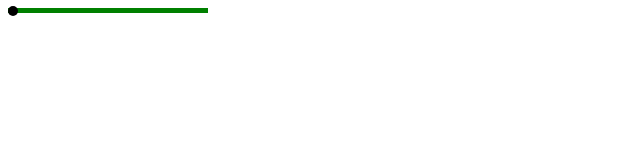
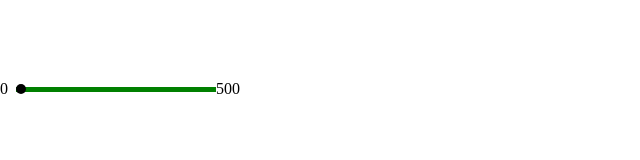
Before and after one commit to ShadowFlade/slider, a website built with webpack: page index.html in a window 1280 px wide. Shown: the whole page, without its empty margins (0-640 px from the left). Built offline with nearby package versions, Linux system fonts and the light colour scheme.

Commit message:
made tooltip,min and max limits,twitstedalloptions

```diff
--- a/index.html
+++ b/index.html
@@ -10,6 +10,10 @@
     <link rel="stylesheet" href="style.css" />
   </head>
   <body>
-    <div id="slider">Show</div>
+    <br />
+    <br />
+    <br />
+    <br />
+    <div id="slider"></div>
   </body>
 </html>
--- a/style.css
+++ b/style.css
@@ -1,3 +1,6 @@
+#slider {
+  position: relative;
+}
 .slider {
   background-color: aqua;
   position: relative;
@@ -22,3 +25,28 @@
   top: 50%;
   transform: translate(0, -50%);
 }
+.minmaxbox {
+  width: 100%;
+  display: flex;
+  justify-content: space-between;
+}
+
+.slider-container {
+  width: auto;
+  display: flex;
+  align-items: center;
+}
+
+.tooltip {
+  position: absolute;
+  left: 50%;
+  transform: translateX(-50%);
+  top: -210%;
+  border-radius: 50%;
+  margin-bottom: 15px;
+  width: 10px;
+  height: 10px;
+  background-color: transparent;
+  width: 20px;
+  height: 20px;
+}
--- a/ts-src/app.ts
+++ b/ts-src/app.ts
@@ -7,7 +7,7 @@ import Pres from './pres'
 class App {
   constructor(item, options) {
     this._model = new Model(options, item)
-    this._pres = new Pres(this._model)
+    this._pres = new Pres(this._model, this._model.getItem())
     this._view = new View(this._pres, options, item, this._model)
 
     this._pres.getView(this._view)
--- a/ts-src/jquery.slider.ts
+++ b/ts-src/jquery.slider.ts
@@ -30,6 +30,8 @@ interface JQuery {
       {
         'background-color': 'green',
         color: 'red',
+        max: 500,
+        min: 0,
       },
       options
     )
--- a/ts-src/model.ts
+++ b/ts-src/model.ts
@@ -6,6 +6,9 @@ interface InnerOptions {
   position: string
   stepSize: number
   toolTip: boolean
+  max: number
+  min: number
+  maxMinDifference: number
 }
 
 interface ICoords {
@@ -16,7 +19,12 @@ interface ICoords {
   yMin: number
   yMax: number
   progress: number
+  stepSize: number
+  value: number
   caller: string
+  valuePerPx: number
+  max: number
+  min: number
 }
 // interface IType {
 //   single: string
@@ -31,10 +39,6 @@ class Model extends EventMixin {
   private _sliderHandle: Element
 
   private _item: Element
-
-  // public _options: object
-  public template =
-    "<div class='slider' id='x'><div class='slider-range'></div><div class='slider-handle'></div></div>"
 
   modifiable_options: Array<string> = [
     'width',
@@ -53,12 +57,28 @@ class Model extends EventMixin {
   coords: ICoords = {
     x: 0,
     xMin: 0,
-    xMax: 200,
+    xMax: 0,
     y: 0,
     yMin: 0,
     yMax: 0,
     progress: 0,
+    stepSize: 0,
+    value: 0,
     caller: '',
+    max: 0,
+    min: 0,
+    valuePerPx: 1,
+  }
+
+  public _innerOptions: InnerOptions = {
+    className: 'slider',
+    position: 'horizontal',
+    type: 'single',
+    stepSize: 50,
+    toolTip: false,
+    max: 0,
+    min: 0,
+    maxMinDifference: 0,
   }
 
   validate(data) {
@@ -75,17 +95,10 @@ class Model extends EventMixin {
     }
     this.coords.caller = 'model' // TODO this shouldnt be here,have to think of a better way
     this.validate(this.coords)
+    this.coords.value = this.coords.x * this.coords.valuePerPx
     this.trigger('handleMoved', this.coords)
 
     return this.coords
-  }
-
-  public _innerOptions: InnerOptions = {
-    className: 'slider',
-    position: 'horizontal',
-    type: 'single',
-    stepSize: 1,
-    toolTip: false,
   }
 
   constructor(options, item) {
@@ -93,16 +106,22 @@ class Model extends EventMixin {
     // this._options = options
     this._item = item
     this.initOptions(options)
+    console.log(options, ':options from constructor')
   }
 
   initOptions(options) {
     for (const option in options) {
       if (this.modifiable_options.includes(option)) {
         this.options[option] = options[option]
-      } else if (this.unmodifiable_options.includes(option)) {
+      } else {
         this._innerOptions[option] = options[option]
       }
     }
+    this.coords.xMax = this.options.width
+    this._innerOptions.maxMinDifference =
+      this._innerOptions.max - this._innerOptions.min
+    const diff = this._innerOptions.maxMinDifference
+    this.coords.valuePerPx = diff / this.options.width
   }
 
   public getOption(option: string) {
@@ -113,10 +132,14 @@ class Model extends EventMixin {
     return this.options
   }
 
-  public setOptions(object) {
-    Object.assign(this._innerOptions, object)
+  public getSettings() {
     return this._innerOptions
   }
+
+  // public setOptions(object) {
+  //   Object.assign(this._innerOptions, object)
+  //   return this._innerOptions
+  // }
 
   public getItem() {
     return this._item
--- a/ts-src/pres.ts
+++ b/ts-src/pres.ts
@@ -3,6 +3,7 @@ import Model from './model'
 import View from './view'
 // import {ICoords} from './model'
 class Pres extends EventMixin {
+  _item: HTMLElement
   _slider: HTMLElement
 
   _sliderRange: HTMLElement
@@ -15,21 +16,39 @@ class Pres extends EventMixin {
 
   pxOptions: Array<string> = ['height', 'width']
 
-  constructor(model) {
+  constructor(model, item) {
     super()
     this._model = model
+    this._item = item
   }
 
   getView(view): void {
     this._view = view
     view.on('optionsRequired', this.getOptions.bind(this))
-    view.on('built', this.sendItems.bind(this))
   }
 
   makeSlider(behavior) {
-    const slider = document.createElement('slider')
-    const range = document.createElement('slider-range')
-    const handle = document.createElement('slider-handle')
+    const container = document.createElement('div')
+    container.classList.add('slider-container')
+    // const sliderWrap=document.createElement('div')
+    // sliderWrap.classList.add('slider-wrap')
+    const slider = document.createElement('div')
+    slider.classList.add('slider')
+    const range = document.createElement('div')
+    range.classList.add('slider-range')
+    const handle = document.createElement('div')
+    handle.classList.add('slider-handle')
+    const tool = document.createElement('div')
+    tool.classList.add('tooltip')
+    handle.append(tool)
+    const min = document.createElement('span')
+    min.style.transform = 'translateX(-100%)'
+    min.classList.add('slider-min')
+    const max = document.createElement('span')
+    max.classList.add('slider-max')
+    container.append(min)
+    container.append(slider)
+    container.append(max)
     slider.appendChild(range)
     slider.appendChild(handle)
     if (behavior.type !== 'single') {
@@ -37,12 +56,20 @@ class Pres extends EventMixin {
       handle.after(clone)
       slider.appendChild(range)
     }
-    return slider
+    min.textContent = behavior.min
+    max.textContent = behavior.max
+    console.log(behavior)
+
+    return container
   }
   init() {
     const options = this.convertOptions(this._model.getOptions())
-    const behavior = this._model._innerOptions
-    this._view.show(this.makeSlider(behavior), options)
+    const behavior = this._model.getSettings()
+    const sliderObject = this._view.show(this.makeSlider(behavior), options)
+    const { slider, range, handle } = sliderObject
+    this._slider = slider
+    this._sliderRange = range
+    this._sliderHandle = handle
   }
 
   convertOptions(options: object) {
@@ -56,37 +83,6 @@ class Pres extends EventMixin {
       }
     }
     return newOptions
-  }
-
-  sendItems(): object {
-    // console.log(this, ': this from pres')
-    const items = this.fetchItems()
-    this._view.items = items
-    return items
-  }
-
-  fetchItems(): object {
-    const item = this._model.getItem()
-    this._slider = Array.from(
-      item.getElementsByClassName(
-        this._model._innerOptions.className
-      ) as HTMLCollectionOf<HTMLElement>
-    )[0]
-    this._sliderRange = Array.from(
-      item.getElementsByClassName(
-        `${this._model._innerOptions.className}-range`
-      ) as HTMLCollectionOf<HTMLElement>
-    )[0]
-    this._sliderHandle = Array.from(
-      item.getElementsByClassName(
-        `${this._model._innerOptions.className}-handle`.trim()
-      ) as HTMLCollectionOf<HTMLElement>
-    )[0]
-    return {
-      slider: this._slider,
-      range: this._sliderRange,
-      handle: this._sliderHandle,
-    }
   }
 
   onMouseDown(): void {
--- a/ts-src/view.ts
+++ b/ts-src/view.ts
@@ -10,6 +10,7 @@ class View extends EventMixin {
   _sliderRange: HTMLElement
 
   _sliderHandle: HTMLElement
+  _sliderTooltip
 
   items
 
@@ -19,34 +20,49 @@ class View extends EventMixin {
 
   _item
 
-  handle_state: object = {
-    x: 0,
-    y: 0,
-  }
-
   constructor(pres, options, item, model: Model) {
     super()
-    item.innerHTML = model.template
     this._model = model
     this._pres = pres
     this._item = item
-
-    //
-    // if (model._innerOptions.type == 'single') {
-    // } else {
-    //
-    // }
   }
 
   show(node, options) {
     // const items = this.trigger('built') //TODO this should be working,but its not,trigget should return an object,it does,but the we cant get it in View.show()
     // const { slider, range, handle } = items
-    this.trigger('built')
-    const { slider, range, handle } = this.items
-    this._slider = slider
-    this._sliderRange = range
-    this._sliderHandle = handle
+    // this._item.innerHTML = node.toString()
+    this._item.appendChild(node)
+    this._slider = Array.from(
+      this._item.getElementsByClassName(
+        this._model._innerOptions.className
+      ) as HTMLCollectionOf<HTMLElement>
+    )[0]
+    this._sliderRange = Array.from(
+      this._item.getElementsByClassName(
+        `${this._model._innerOptions.className}-range`
+      ) as HTMLCollectionOf<HTMLElement>
+    )[0]
+    this._sliderHandle = Array.from(
+      this._item.getElementsByClassName(
+        `${this._model._innerOptions.className}-handle`.trim()
+      ) as HTMLCollectionOf<HTMLElement>
+    )[0]
+    this._sliderTooltip = Array.from(
+      this._item.getElementsByClassName(
+        'tooltip'
+      ) as HTMLCollectionOf<HTMLElement>
+    )[0]
     this.initiateOptions(options)
+    return {
+      slider: this._slider,
+      range: this._sliderRange,
+      handle: this._sliderHandle,
+    }
+    // this.trigger('built')
+    // const { slider, range, handle } = this.items
+    // this._slider = slider
+    // this._sliderRange = range
+    // this._sliderHandle = handle
   }
 
   initiateOptions(options) {
@@ -63,6 +79,7 @@ class View extends EventMixin {
     const newProgressLeft = 0
     this._sliderRange.style.width = data.x + 'px'
     this._sliderHandle.style.left = newLeft + 'px'
+    this._sliderTooltip.textContent = data.value
   }
 }
 export default View
```
Also changed, not shown: .eslintrc.js.
